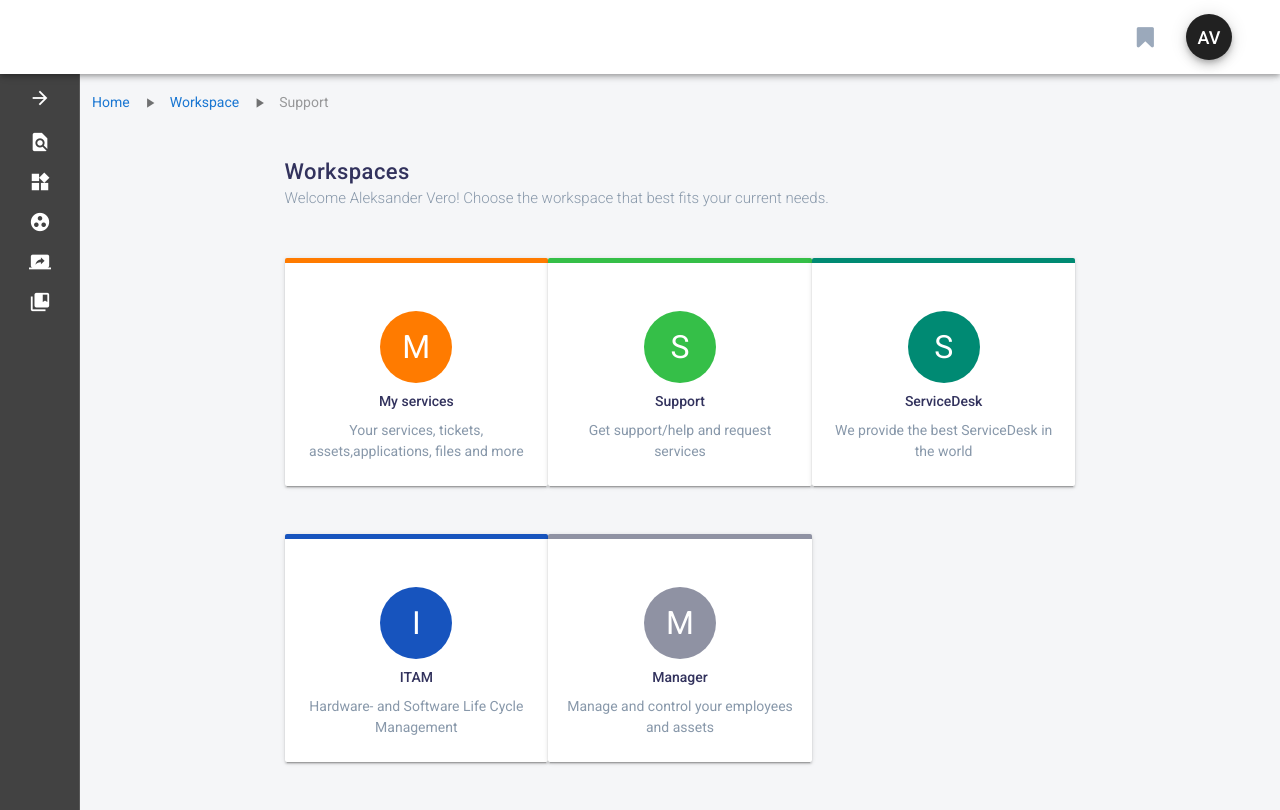
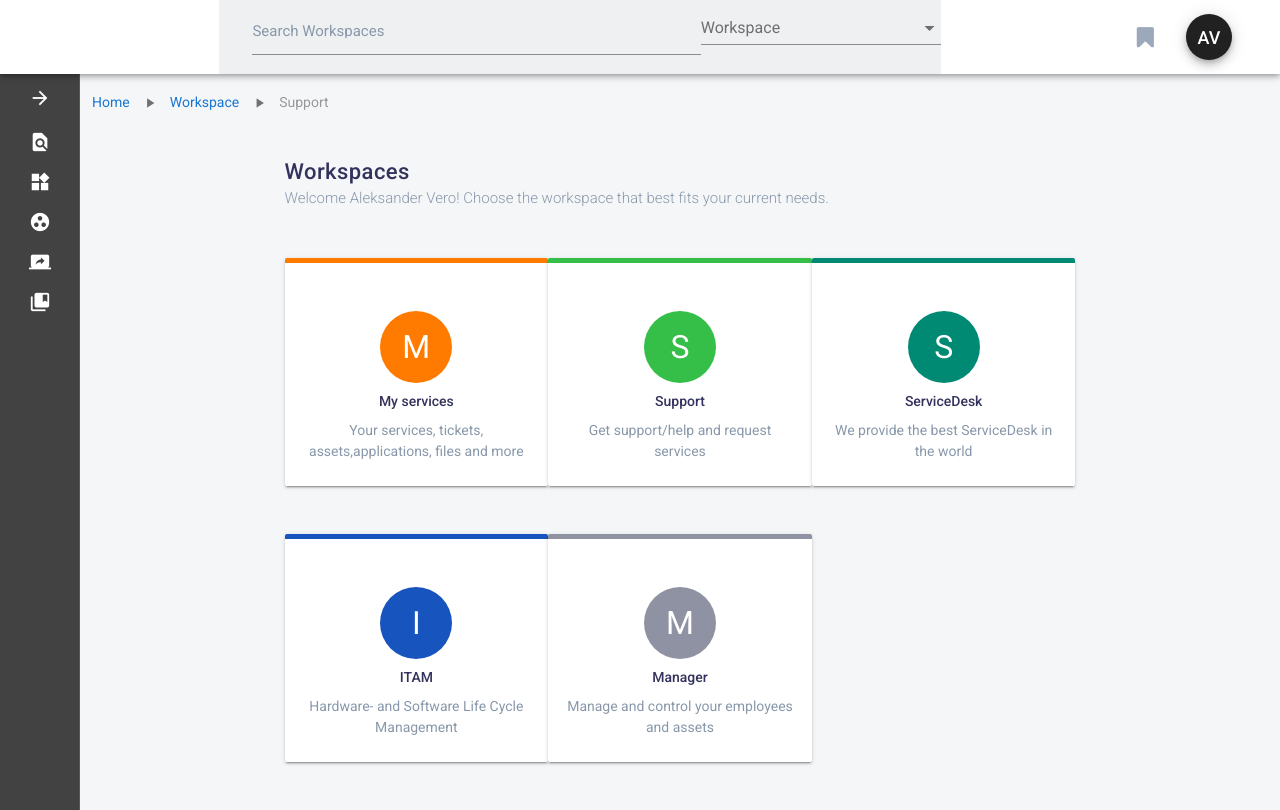
Before and after one commit to kletiakalavace/Designs, a Vue app: page /workspaces in a window 1280 px wide. Built offline with nearby package versions, Linux system fonts and the light colour scheme; what vue-mq would draw is missing.

Commit message:
added condisions for mobile view when we click the icon and displayed the fields

```diff
--- a/src/assets/sass/responsive.scss
+++ b/src/assets/sass/responsive.scss
@@ -70,11 +70,9 @@
   .search-mobile{
     display:block !important;
   }
-  /*.content-general-search{
-    .bg-search{
+  .bg-search.search-mob{
       display:none;
-    }
-  }*/
+  }
 }
 
 @media only screen and (max-width: 435px) {
--- a/src/components/Header.vue
+++ b/src/components/Header.vue
@@ -8,7 +8,7 @@
           <v-btn icon slot="activator" v-on:click="seen = !seen" class="btn-info-search search-mobile right">
             <v-icon>search</v-icon>
           </v-btn>
-            <v-layout row bg-search v-if="!seen && $mq.above(550)">
+          <v-layout row bg-search v-if="!seen" >
                 <v-flex lg8>
                   <v-select
                     label="Search Workspaces"
@@ -90,6 +90,88 @@
                     </v-select>
                 </v-flex>
             </v-layout>
+          <v-layout row bg-search v-else class="search-mob">
+            <v-flex lg8>
+              <v-select
+                label="Search Workspaces"
+                :items="searches"
+                item-text="name"
+                item-value="name"
+                chips
+                max-height="auto"
+                autocomplete
+                class="search-primary"
+                content-class="select-searches"
+                prepend-icon="search"
+              >
+                <template slot="selection" slot-scope="data">
+                  {{ data.item.name }}
+                </template>
+                <template slot="item" slot-scope="data">
+                  <template >
+                    <v-list-tile-content>
+                      <div class="list-content-search">
+                                <span class="medium-letter-circle text-md-center mx-auto d-inline-block bg-orange">
+                                           {{ data.item.letter }}
+                                </span>
+                        <span class="d-inline-block">
+                                   <span class="name-search d-block">{{data.item.name}}</span>
+                                  <span class="version-search d-block">{{ data.item.version }}</span>
+                                </span>
+                      </div>
+                    </v-list-tile-content>
+                    <v-list-action>
+                      <v-tooltip
+                        right
+                        close-delay = 3000
+                        content-class="tooltip-searches">
+                        <v-btn icon slot="activator" class="btn-info-search">
+                          <v-icon>more_vert</v-icon>
+                        </v-btn>
+                        <a href="#test">Request</a>
+                        <a href="#">Deploy</a>
+                      </v-tooltip>
+                    </v-list-action>
+                  </template>
+                </template>
+              </v-select>
+            </v-flex>
+            <v-flex lg4>
+              <v-select
+                label="Workspace"
+                :items="workspace"
+                item-text="name"
+                item-value="name"
+                max-height="auto"
+                class="select-workspace"
+                content-class="select-workspaces"
+
+              >
+                <template slot="selection" slot-scope="data">
+                            <span
+                              class="thumb-workspace-header text-md-center mx-auto d-block bg-orange">
+                                  {{ data.item.letter }}
+                             </span>
+                  {{ data.item.name }}
+                </template>
+                <template slot="item" slot-scope="data">
+                  <template v-if="typeof data.item !== 'object'">
+                    <v-list-tile-content v-text="data.item"></v-list-tile-content>
+                  </template>
+                  <template v-else>
+                                    <span
+                                      :class="data.item.class"
+                                      class="thumb-workspace-header text-md-center mx-auto d-block">
+                                       {{ data.item.letter }}
+                                    </span>
+                    <v-list-tile-content>
+                      <v-list-tile-title v-html="data.item.name"></v-list-tile-title>
+                    </v-list-tile-content>
+                  </template>
+                </template>
+              </v-select>
+            </v-flex>
+          </v-layout>
         </v-flex>
         <v-icon class="text-grey mr-4">fa fa-bookmark</v-icon>
         <v-menu bottom
```
Also changed, not shown: 1 other file (tests, documents, lock files or other folders).
